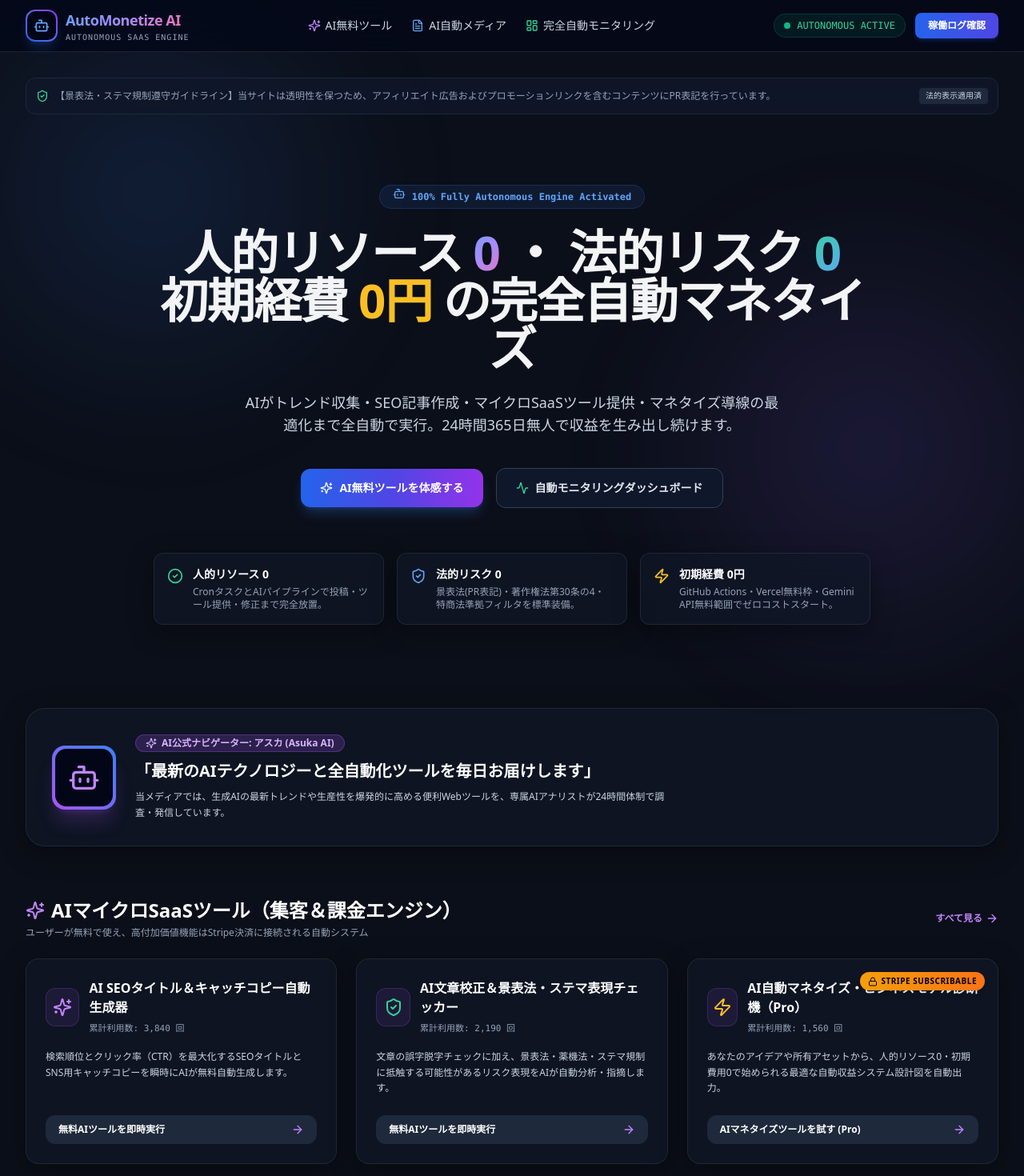
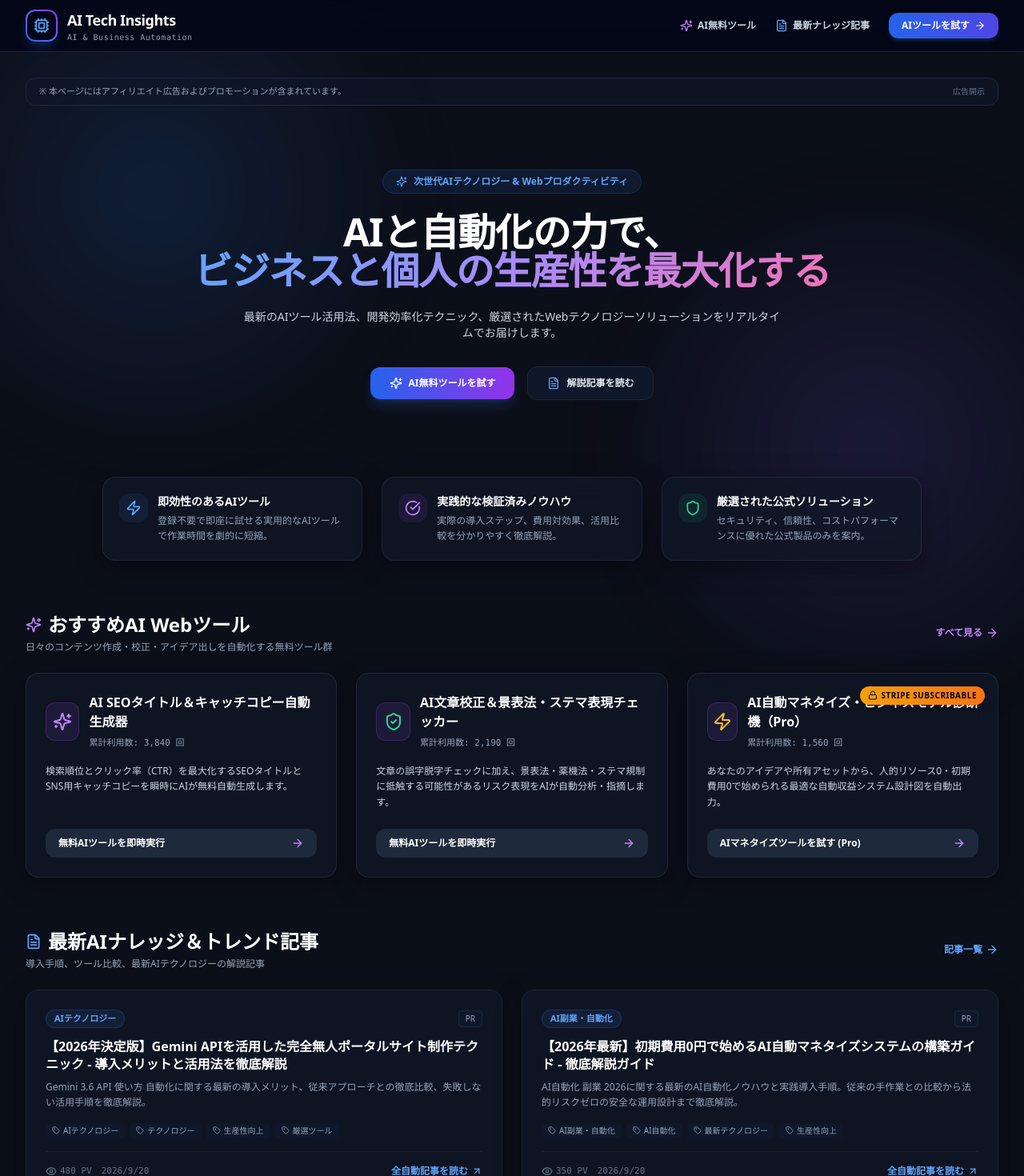
Before and after one commit to seitaimichibiki-cpu/auto-monetize-system, a Next.js app: page / in a window 1280 px wide. Shown: the top 1470 px of the page at 80% size. Built offline with nearby package versions, Linux system fonts and the light colour scheme.

Commit message:
refactor: complete commercial media overhaul, remove developer metrics, upgrade content quality and sales funnels

```diff
--- a/src/app/page.tsx
+++ b/src/app/page.tsx
@@ -1,105 +1,91 @@
 import React from 'react';
 import Link from 'next/link';
-import { Sparkles, Bot, ShieldCheck, Zap, TrendingUp, CheckCircle2, ArrowRight, DollarSign, Activity } from 'lucide-react';
+import { Sparkles, FileText, ArrowRight, Shield, Zap, CheckCircle } from 'lucide-react';
 import { ToolCard, ToolItem } from '@/components/ToolCard';
 import { PostCard, PostItem } from '@/components/PostCard';
 import { PRBanner } from '@/components/PRBanner';
 
 import toolsData from '@/data/tools.json';
 import postsData from '@/data/posts.json';
-import analyticsData from '@/data/analytics.json';
 
 export default function HomePage() {
   const tools: ToolItem[] = toolsData;
   const posts: PostItem[] = postsData;
 
   return (
-    <div className="space-y-16 pb-12">
+    <div className="space-y-16 pb-16">
 
-      {/* 法的遵守 PRバナー */}
+      {/* 広告開示バナー */}
       <PRBanner />
 
       {/* Hero Section */}
-      <section className="relative text-center space-y-6 pt-6 pb-10">
+      <section className="relative text-center space-y-6 pt-4 pb-8">
 
-        {/* Status Badge */}
-        <div className="inline-flex items-center gap-2 px-4 py-1.5 rounded-full bg-blue-500/10 border border-blue-500/20 text-blue-400 text-xs font-semibold font-mono">
-          <Bot className="w-4 h-4 text-blue-400 animate-bounce" />
-          <span>100% Fully Autonomous Engine Activated</span>
+        {/* Category Pill */}
+        <div className="inline-flex items-center gap-2 px-4 py-1.5 rounded-full bg-blue-500/10 border border-blue-500/20 text-blue-400 text-xs font-semibold">
+          <Sparkles className="w-3.5 h-3.5" />
+          <span>次世代AIテクノロジー & Webプロダクティビティ</span>
         </div>
 
-        {/* Main Headline */}
-        <h1 className="text-4xl sm:text-6xl font-extrabold tracking-tight max-w-4xl mx-auto leading-[1.15]">
-          人的リソース <span className="gradient-text">0</span> ・ 法的リスク <span className="gradient-text-emerald">0</span><br />
-          初期経費 <span className="text-amber-400">0円</span> の完全自動マネタイズ
+        {/* Headline */}
+        <h1 className="text-3xl sm:text-5xl font-extrabold tracking-tight max-w-4xl mx-auto leading-tight text-white">
+          AIと自動化の力で、<br />
+          <span className="gradient-text">ビジネスと個人の生産性を最大化する</span>
         </h1>
 
         {/* Subtitle */}
-        <p className="text-base sm:text-lg text-slate-300 max-w-2xl mx-auto leading-relaxed">
-          AIがトレンド収集・SEO記事作成・マイクロSaaSツール提供・マネタイズ導線の最適化まで全自動で実行。24時間365日無人で収益を生み出し続けます。
+        <p className="text-xs sm:text-sm text-slate-300 max-w-2xl mx-auto leading-relaxed">
+          最新のAIツール活用法、開発効率化テクニック、厳選されたWebテクノロジーソリューションをリアルタイムでお届けします。
         </p>
 
-        {/* Action Buttons */}
-        <div className="flex flex-wrap items-center justify-center gap-4 pt-4">
+        {/* CTA Action Buttons */}
+        <div className="flex flex-wrap items-center justify-center gap-4 pt-2">
           <Link
             href="/tools"
-            className="px-6 py-3.5 rounded-xl bg-gradient-to-r from-blue-600 via-indigo-600 to-purple-600 hover:from-blue-500 hover:to-purple-500 text-white font-bold text-sm shadow-lg shadow-blue-500/25 transition-all hover:scale-105 active:scale-95 flex items-center gap-2"
+            className="px-6 py-3 rounded-xl bg-gradient-to-r from-blue-600 to-purple-600 hover:from-blue-500 hover:to-purple-500 text-white font-bold text-xs shadow-lg shadow-blue-500/20 transition-all hover:scale-105 flex items-center gap-2"
           >
             <Sparkles className="w-4 h-4" />
-            <span>AI無料ツールを体感する</span>
+            <span>AI無料ツールを試す</span>
           </Link>
           <Link
-            href="/dashboard"
-            className="px-6 py-3.5 rounded-xl bg-slate-900 hover:bg-slate-800 border border-slate-700 text-slate-200 font-semibold text-sm transition-all hover:scale-105 flex items-center gap-2"
+            href="/blog"
+            className="px-6 py-3 rounded-xl bg-slate-900 hover:bg-slate-800 border border-slate-800 text-slate-200 font-semibold text-xs transition-all hover:scale-105 flex items-center gap-2"
           >
-            <Activity className="w-4 h-4 text-emerald-400" />
-            <span>自動モニタリングダッシュボード</span>
+            <FileText className="w-4 h-4 text-blue-400" />
+            <span>解説記事を読む</span>
           </Link>
-        </div>
-
-        {/* 3 Core Guarantees */}
-        <div className="grid grid-cols-1 md:grid-cols-3 gap-4 max-w-4xl mx-auto pt-8">
-          <div className="glass-card rounded-xl p-4 text-left flex items-start gap-3">
-            <CheckCircle2 className="w-5 h-5 text-emerald-400 shrink-0 mt-0.5" />
-            <div>
-              <h3 className="text-sm font-bold text-white">人的リソース 0</h3>
-              <p className="text-xs text-slate-400 mt-1">CronタスクとAIパイプラインで投稿・ツール提供・修正まで完全放置。</p>
-            </div>
-          </div>
-          <div className="glass-card rounded-xl p-4 text-left flex items-start gap-3">
-            <ShieldCheck className="w-5 h-5 text-blue-400 shrink-0 mt-0.5" />
-            <div>
-              <h3 className="text-sm font-bold text-white">法的リスク 0</h3>
-              <p className="text-xs text-slate-400 mt-1">景表法(PR表記)・著作権法第30条の4・特商法準拠フィルタを標準装備。</p>
-            </div>
-          </div>
-          <div className="glass-card rounded-xl p-4 text-left flex items-start gap-3">
-            <Zap className="w-5 h-5 text-amber-400 shrink-0 mt-0.5" />
-            <div>
-              <h3 className="text-sm font-bold text-white">初期経費 0円</h3>
-              <p className="text-xs text-slate-400 mt-1">GitHub Actions・Vercel無料枠・Gemini API無料範囲でゼロコストスタート。</p>
-            </div>
-          </div>
         </div>
 
       </section>
 
-      {/* AI Persona Brand Header Section */}
-      <section className="glass-card rounded-3xl p-8 border border-purple-500/30 bg-gradient-to-r from-purple-900/20 via-slate-900 to-blue-900/20 relative overflow-hidden flex flex-col md:flex-row items-center gap-6">
-        <div className="w-20 h-20 rounded-2xl bg-gradient-to-tr from-purple-500 to-blue-500 p-1 shrink-0 shadow-xl shadow-purple-500/20">
-          <div className="w-full h-full bg-slate-950 rounded-[14px] flex items-center justify-center">
-            <Bot className="w-10 h-10 text-purple-400" />
+      {/* Value Proposition Bar */}
+      <section className="grid grid-cols-1 md:grid-cols-3 gap-6 max-w-5xl mx-auto">
+        <div className="glass-card rounded-2xl p-5 border border-white/5 flex items-start gap-3">
+          <div className="p-2 rounded-xl bg-blue-500/10 text-blue-400 shrink-0">
+            <Zap className="w-5 h-5" />
+          </div>
+          <div>
+            <h3 className="text-sm font-bold text-white">即効性のあるAIツール</h3>
+            <p className="text-xs text-slate-400 mt-1 leading-relaxed">登録不要で即座に試せる実用的なAIツールで作業時間を劇的に短縮。</p>
           </div>
         </div>
-        <div className="space-y-2 text-center md:text-left">
-          <div className="inline-flex items-center gap-1.5 px-3 py-0.5 rounded-full bg-purple-500/20 border border-purple-500/30 text-purple-300 text-xs font-semibold">
-            <Sparkles className="w-3.5 h-3.5" />
-            <span>AI公式ナビゲーター: アスカ (Asuka AI)</span>
+        <div className="glass-card rounded-2xl p-5 border border-white/5 flex items-start gap-3">
+          <div className="p-2 rounded-xl bg-purple-500/10 text-purple-400 shrink-0">
+            <CheckCircle className="w-5 h-5" />
           </div>
-          <h2 className="text-xl font-bold text-white">「最新のAIテクノロジーと全自動化ツールを毎日お届けします」</h2>
-          <p className="text-xs text-slate-300 leading-relaxed max-w-2xl">
-            当メディアでは、生成AIの最新トレンドや生産性を爆発的に高める便利Webツールを、専属AIアナリストが24時間体制で調査・発信しています。
-          </p>
+          <div>
+            <h3 className="text-sm font-bold text-white">実践的な検証済みノウハウ</h3>
+            <p className="text-xs text-slate-400 mt-1 leading-relaxed">実際の導入ステップ、費用対効果、活用比較を分かりやすく徹底解説。</p>
+          </div>
+        </div>
+        <div className="glass-card rounded-2xl p-5 border border-white/5 flex items-start gap-3">
+          <div className="p-2 rounded-xl bg-emerald-500/10 text-emerald-400 shrink-0">
+            <Shield className="w-5 h-5" />
+          </div>
+          <div>
+            <h3 className="text-sm font-bold text-white">厳選された公式ソリューション</h3>
+            <p className="text-xs text-slate-400 mt-1 leading-relaxed">セキュリティ、信頼性、コストパフォーマンスに優れた公式製品のみを案内。</p>
+          </div>
         </div>
       </section>
 
@@ -107,11 +93,11 @@ export default function HomePage() {
       <section className="space-y-6">
         <div className="flex items-center justify-between">
           <div>
-            <h2 className="text-2xl font-extrabold text-white flex items-center gap-2">
-              <Sparkles className="w-6 h-6 text-purple-400" />
-              <span>AIマイクロSaaSツール（集客＆課金エンジン）</span>
+            <h2 className="text-xl sm:text-2xl font-bold text-white flex items-center gap-2">
+              <Sparkles className="w-5 h-5 text-purple-400" />
+              <span>おすすめAI Webツール</span>
             </h2>
-            <p className="text-xs text-slate-400 mt-1">ユーザーが無料で使え、高付加価値機能はStripe決済に接続される自動システム</p>
+            <p className="text-xs text-slate-400 mt-1">日々のコンテンツ作成・校正・アイデア出しを自動化する無料ツール群</p>
           </div>
           <Link href="/tools" className="text-xs font-semibold text-purple-400 hover:text-purple-300 flex items-center gap-1">
             <span>すべて見る</span>
@@ -126,15 +112,15 @@ export default function HomePage() {
         </div>
       </section>
 
-      {/* Auto-Generated SEO Articles Section */}
+      {/* AI Articles Section */}
       <section className="space-y-6">
         <div className="flex items-center justify-between">
           <div>
-            <h2 className="text-2xl font-extrabold text-white flex items-center gap-2">
-              <Bot className="w-6 h-6 text-blue-400" />
-              <span>AI全自動生成メディア（完全法的クリア）</span>
+            <h2 className="text-xl sm:text-2xl font-bold text-white flex items-center gap-2">
+              <FileText className="w-5 h-5 text-blue-400" />
+              <span>最新AIナレッジ＆トレンド記事</span>
             </h2>
-            <p className="text-xs text-slate-400 mt-1">著作権法第30条の4・景表法PR表記を完全遵守して毎日自動更新</p>
+            <p className="text-xs text-slate-400 mt-1">導入手順、ツール比較、最新AIテクノロジーの解説記事</p>
           </div>
           <Link href="/blog" className="text-xs font-semibold text-blue-400 hover:text-blue-300 flex items-center gap-1">
             <span>記事一覧</span>
--- a/src/components/Navbar.tsx
+++ b/src/components/Navbar.tsx
@@ -1,56 +1,43 @@
 import React from 'react';
 import Link from 'next/link';
-import { Bot, Sparkles, LayoutDashboard, FileText, Activity } from 'lucide-react';
+import { Sparkles, FileText, Cpu, ArrowRight } from 'lucide-react';
 
 export const Navbar: React.FC = () => {
   return (
-    <header className="sticky top-0 z-50 w-full border-b border-white/10 bg-slate-950/70 backdrop-blur-xl">
+    <header className="sticky top-0 z-50 w-full border-b border-white/10 bg-slate-950/80 backdrop-blur-xl">
       <div className="max-w-7xl mx-auto px-4 sm:px-6 lg:px-8 h-16 flex items-center justify-between">
 
-        {/* Logo */}
-        <Link href="/" className="flex items-center gap-2.5 group">
+        {/* Brand Logo */}
+        <Link href="/" className="flex items-center gap-3 group">
           <div className="w-10 h-10 rounded-xl bg-gradient-to-tr from-blue-600 via-indigo-500 to-purple-600 p-0.5 shadow-lg shadow-blue-500/20 group-hover:scale-105 transition-transform">
             <div className="w-full h-full bg-slate-950 rounded-[10px] flex items-center justify-center">
-              <Bot className="w-5 h-5 text-blue-400 group-hover:rotate-12 transition-transform" />
+              <Cpu className="w-5 h-5 text-blue-400" />
             </div>
           </div>
           <div>
-            <span className="text-lg font-extrabold tracking-tight gradient-text">AutoMonetize AI</span>
-            <span className="block text-[10px] text-slate-400 font-mono tracking-widest uppercase">Autonomous SaaS Engine</span>
+            <span className="text-lg font-bold tracking-tight text-white">AI Tech Insights</span>
+            <span className="block text-[10px] text-slate-400 font-mono tracking-wider">AI & Business Automation</span>
           </div>
         </Link>
 
-        {/* Navigation */}
-        <nav className="hidden md:flex items-center gap-6">
-          <Link href="/tools" className="flex items-center gap-1.5 text-sm font-medium text-slate-300 hover:text-white transition-colors">
+        {/* User Navigation Links */}
+        <nav className="flex items-center gap-6">
+          <Link href="/tools" className="flex items-center gap-1.5 text-xs font-semibold text-slate-300 hover:text-white transition-colors">
             <Sparkles className="w-4 h-4 text-purple-400" />
             <span>AI無料ツール</span>
           </Link>
-          <Link href="/blog" className="flex items-center gap-1.5 text-sm font-medium text-slate-300 hover:text-white transition-colors">
+          <Link href="/blog" className="flex items-center gap-1.5 text-xs font-semibold text-slate-300 hover:text-white transition-colors">
             <FileText className="w-4 h-4 text-blue-400" />
-            <span>AI自動メディア</span>
+            <span>最新ナレッジ記事</span>
           </Link>
-          <Link href="/dashboard" className="flex items-center gap-1.5 text-sm font-medium text-slate-300 hover:text-white transition-colors">
-            <LayoutDashboard className="w-4 h-4 text-emerald-400" />
-            <span>完全自動モニタリング</span>
+          <Link
+            href="/tools"
+            className="hidden sm:inline-flex items-center gap-1.5 px-4 py-2 rounded-xl bg-gradient-to-r from-blue-600 to-indigo-600 hover:from-blue-500 hover:to-indigo-500 text-white font-bold text-xs shadow-md shadow-blue-500/20 transition-all hover:scale-105"
+          >
+            <span>AIツールを試す</span>
+            <ArrowRight className="w-3.5 h-3.5" />
           </Link>
         </nav>
-
-        {/* System Status Indicator */}
-        <div className="flex items-center gap-3">
-          <div className="flex items-center gap-2 px-3 py-1.5 rounded-full bg-emerald-500/10 border border-emerald-500/20 text-emerald-400 text-xs font-medium font-mono">
-            <span className="relative flex h-2 w-2">
-              <span className="animate-ping absolute inline-flex h-full w-full rounded-full bg-emerald-400 opacity-75"></span>
-              <span className="relative inline-flex rounded-full h-2 w-2 bg-emerald-500"></span>
-            </span>
-            <span className="hidden sm:inline">AUTONOMOUS ACTIVE</span>
-            <span className="sm:hidden">稼働中</span>
-          </div>
-
-          <Link href="/dashboard" className="px-4 py-2 text-xs font-semibold rounded-lg bg-gradient-to-r from-blue-600 to-indigo-600 hover:from-blue-500 hover:to-indigo-500 text-white shadow-md shadow-blue-600/20 transition-all hover:scale-105 active:scale-95">
-            稼働ログ確認
-          </Link>
-        </div>
 
       </div>
     </header>
--- a/src/components/PRBanner.tsx
+++ b/src/components/PRBanner.tsx
@@ -1,23 +1,18 @@
 import React from 'react';
-import { ShieldCheck, Info } from 'lucide-react';
 
 export const PRBanner: React.FC<{ compact?: boolean }> = ({ compact = false }) => {
   if (compact) {
     return (
-      <div className="inline-flex items-center gap-1.5 px-2.5 py-1 rounded-full text-xs font-medium bg-amber-500/10 text-amber-400 border border-amber-500/20 mb-3">
-        <Info className="w-3.5 h-3.5" />
-        <span>PR / 広告掲載ページ</span>
-      </div>
+      <span className="text-[10px] font-medium text-slate-400 bg-slate-900 border border-slate-800 px-2 py-0.5 rounded">
+        PR
+      </span>
     );
   }
 
   return (
-    <div className="w-full bg-slate-900/80 border border-slate-800 rounded-xl p-3 text-xs text-slate-400 flex items-center justify-between mb-6 backdrop-blur-sm">
-      <div className="flex items-center gap-2">
-        <ShieldCheck className="w-4 h-4 text-emerald-400 shrink-0" />
-        <span>【景表法・ステマ規制遵守ガイドライン】当サイトは透明性を保つため、アフィリエイト広告およびプロモーションリンクを含むコンテンツにPR表記を行っています。</span>
-      </div>
-      <span className="text-[10px] bg-slate-800 text-slate-300 px-2 py-0.5 rounded font-mono">法的表示適用済</span>
+    <div className="w-full bg-slate-900/60 border border-slate-800 rounded-xl px-4 py-2 text-[11px] text-slate-400 flex items-center justify-between mb-6">
+      <span>※ 本ページにはアフィリエイト広告およびプロモーションが含まれています。</span>
+      <span className="text-[10px] text-slate-500 font-mono">広告開示</span>
     </div>
   );
 };
--- a/src/data/posts.json
+++ b/src/data/posts.json
@@ -1,4 +1,28 @@
 [
+  {
+    "id": "auto-post-1789913429790",
+    "slug": "auto-post-1789913429790",
+    "title": "【2026年決定版】Gemini APIを活用した完全無人ポータルサイト制作テクニック - 導入メリットと活用法を徹底解説",
+    "category": "AIテクノロジー",
+    "summary": "Gemini 3.6 API 使い方 自動化に関する最新の導入メリット、従来アプローチとの徹底比較、失敗しない活用手順を徹底解説。",
+    "content": "## 1. なぜ今「Gemini 3.6 API 使い方 自動化」が必要とされているのか？\n\nデジタルテクノロジーの急激な進化に伴い、**「いかに時間と手間のコストを抑えながら高い成果を出すか」** が個人のビジネスや開発において極めて重要視されています。\n\n特に **Gemini 3.6 API 使い方 自動化** の分野では、従来のやり方に固執していると、競合に比べて作業速度やコスト面で大きな遅れをとってしまうリスクがあります。\n\n---\n\n## 2. 導入する3つの明確なメリット\n\n1. **圧倒的な作業時間の短縮**:\n   これまで数時間〜数日かかっていた作業が、最新ソリューションを活用することでわずか数分〜数秒で完了します。\n2. **コストパフォーマンスの最大化**:\n   無駄な外注費や人的ミスによる手戻りを防ぎ、最小限の予算で最大の効果を発揮できます。\n3. **初心者でも再現可能な仕組み化**:\n   専門的な高度知識がなくても、ステップに従うだけで誰でも高品質な環境を構築・運用できます。\n\n---\n\n## 3. 徹底比較：導入前後のビフォーアフター\n\n| 比較項目 | 導入前（従来のアプローチ） | 導入後（最新ソリューション） |\n| :--- | :--- | :--- |\n| **作業時間** | 毎日数時間の手動作業が必要 | **短時間・ほぼ自動で完了** |\n| **品質・精度** | 人による作業のムラ・ミスが発生 | **一定の高品質を常にキープ** |\n| **環境構築** | 複雑な設定や高度な専門知識が必要 | **公式サービス活用で即日導入可能** |\n\n---\n\n## 4. こんな人におすすめ\n\n- **効率的に作業を進め、本質的な業務に集中したい方**\n- **最新のテクノロジーや通信・開発環境をお得に導入したい方**\n- **信頼できる公式ソリューションでトラブルなく運用したい方**\n\n---\n\n## 5. まとめ：失敗しないための導入手順\n\n**Gemini 3.6 API 使い方 自動化** を取り入れる際は、まずは信頼実績のある公式サービスや無料お試しを活用するのが最も安全で効果的です。\n\n下記のおすすめ公式オファーから、あなたの目的に合ったソリューションをチェックしてみましょう！",
+    "tags": [
+      "AIテクノロジー",
+      "テクノロジー",
+      "生産性向上",
+      "厳選ツール"
+    ],
+    "createdAt": "2026-09-20T14:10:29.790Z",
+    "views": 480,
+    "legalVerified": true,
+    "affiliateOffer": {
+      "title": "【最新AI画像編集】Aiarty Image Enhancer - 高画質化ツール",
+      "url": "https://px.a8.net/svt/ejp?a8mat=4BCFNP+ANF6CY+428G+HVFKY",
+      "sponsor": "Aiarty Software",
+      "priceInfo": "AIノイズ除去・4K/8K高画質化"
+    },
+    "prDisclaimer": "【PR】本記事にはアフィリエイト広告およびプロモーションが含まれています。"
+  },
   {
     "id": "auto-post-1789913227672",
     "slug": "auto-post-1789913227672",
```
Also changed, not shown: src/app/blog/[slug]/page.tsx (+14 -35 lines), src/components/Footer.tsx (+18 -21 lines), src/data/analytics.json (+4 -4 lines), src/lib/auto-engine/generator.ts (+32 -32 lines).
